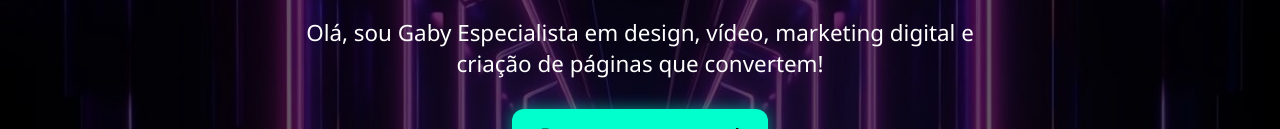
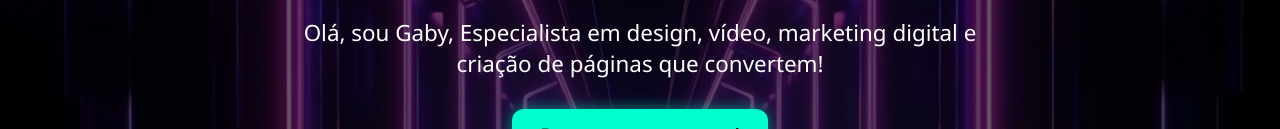
Before and after one commit to linkbiio/slddigital, a plain HTML site: page index.html in a window 1280 px wide. Shown: the part 179-308 px from the top of the page. Drawn offline with Linux system fonts and the light colour scheme.

Commit message:
Update index.html

```diff
--- a/index.html
+++ b/index.html
@@ -192,7 +192,7 @@
   <header>
     <div class="conteudo-header">
       <h1>Transforme Sua Presença Online</h1>
-      <p>Olá, sou Gaby Especialista em design, vídeo, marketing digital e criação de páginas que convertem!</p>
+      <p>Olá, sou Gaby, Especialista em design, vídeo, marketing digital e criação de páginas que convertem!</p>
       <a class="botao" href="https://wa.me/5522998747813?text=Quero%20saber%20mais%20sobre%20o%20seu%20trabalho" target="_blank">
         Faça seu orçamento aqui
       </a>
```
